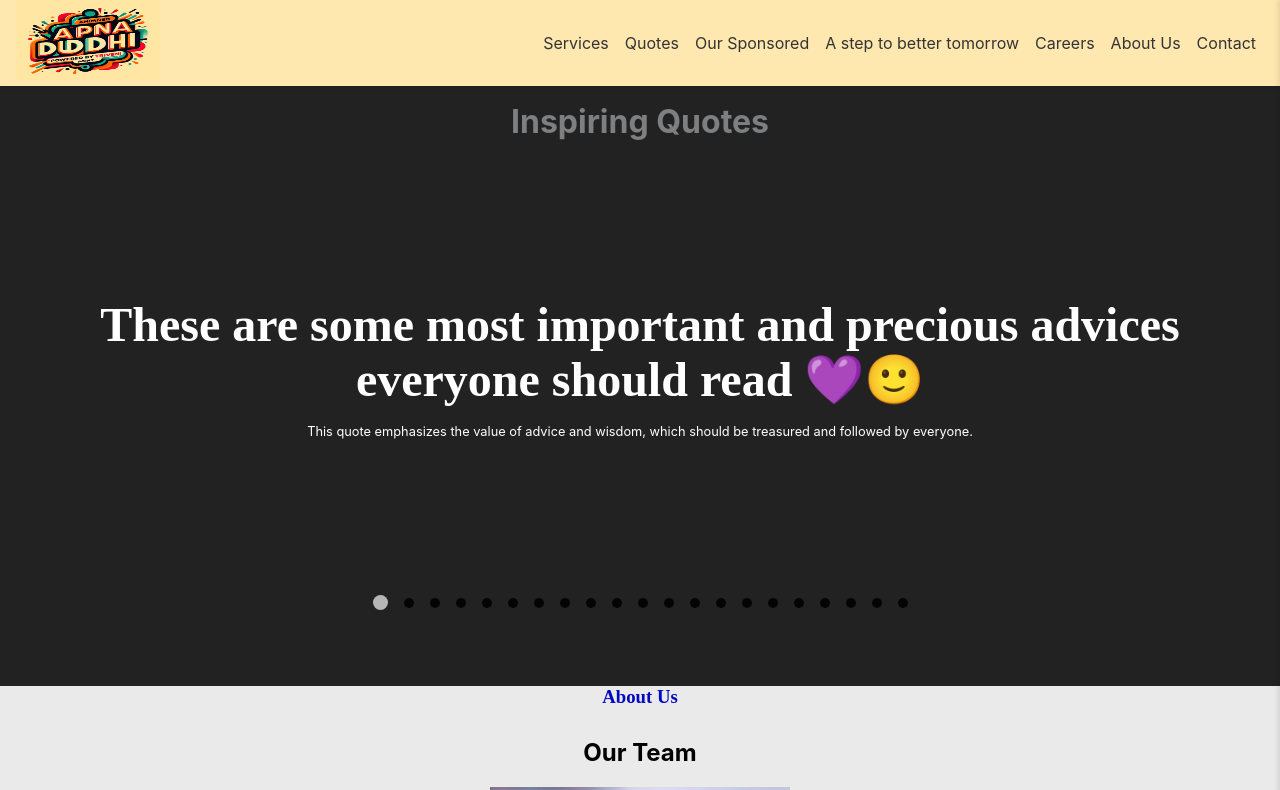
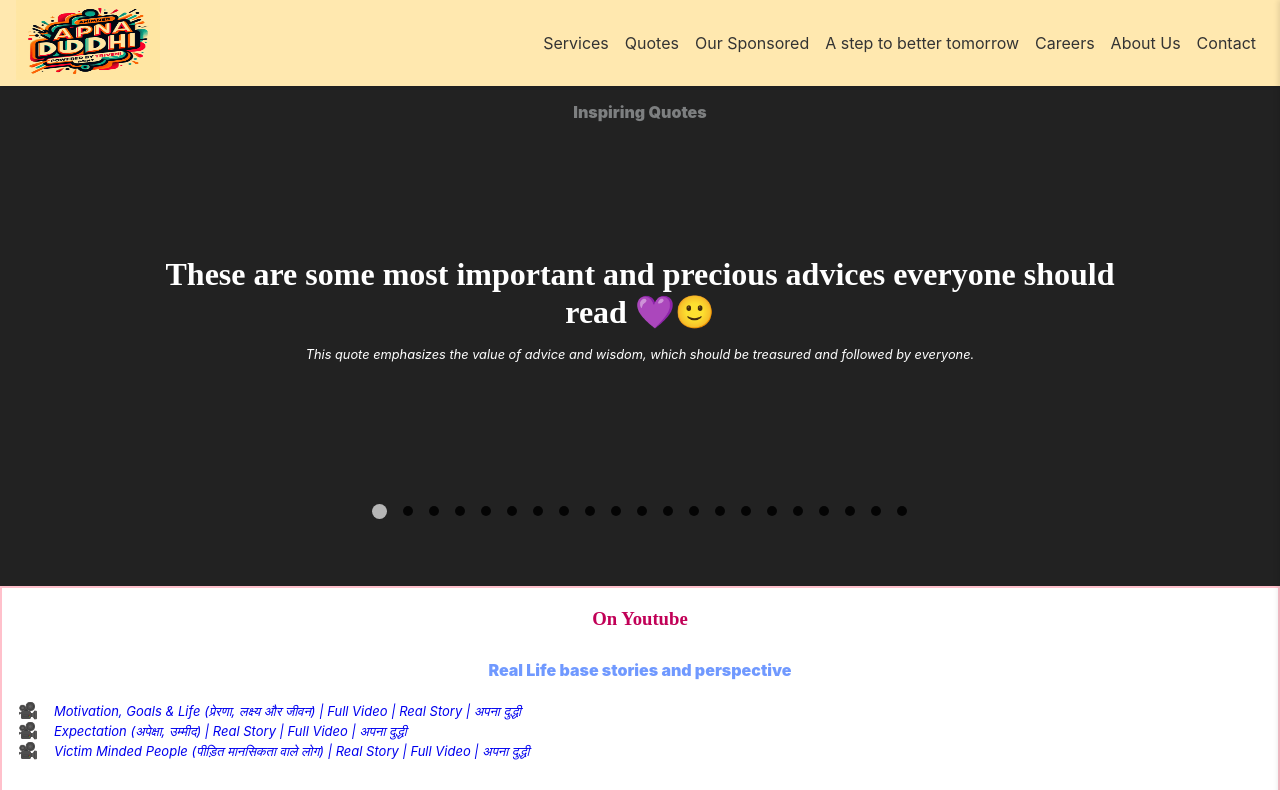
Before and after one commit to ApnaDuddhi/apna-duddhi, a React (Create React App) app: page / in a window 1280 px wide. Shown: the top 790 px of the page. Built offline with nearby package versions, Linux system fonts and the light colour scheme.

Commit message:
FEAT: youtube section

```diff
--- a/src/pages/home/components/header/style.scss
+++ b/src/pages/home/components/header/style.scss
@@ -94,7 +94,7 @@ $z-fixed: 100;
     border-bottom: 1px solid $primary-color;
     height: 40px;
     &:first-child {
-      // border-top: 1px solid $primary-color;
+      border-top: 1px solid $primary-color;
     }
     &:hover {
       color: $first-color;
--- a/src/pages/home/components/index.ts
+++ b/src/pages/home/components/index.ts
@@ -1,5 +1,6 @@
+import { About } from "./about";
 import { Header } from "./header";
-import { About } from "./about";
+import { Youtube } from "./youtube";
 import { InspiringQuotes } from "./inspiringQuotes";
 
-export { Header, About, InspiringQuotes };
+export { Header, About, InspiringQuotes, Youtube };
--- a/src/pages/home/components/inspiringQuotes/index.tsx
+++ b/src/pages/home/components/inspiringQuotes/index.tsx
@@ -4,16 +4,18 @@ import DATA from "./data.json";
 
 const InspiringQuotes = () => {
   const [quoteIndex, setQuoteIndex] = useState(0);
+  const [forcedIndex, setForcedIndex] = useState(0);
 
   // Change quotes continuously with an interval
   useEffect(() => {
+    setQuoteIndex(forcedIndex);
     const interval = setInterval(() => {
       setQuoteIndex((prevIndex) =>
         prevIndex === DATA.length - 1 ? 0 : prevIndex + 1
       );
-    }, 10000); // Change every 5 seconds
+    }, 15000); // Change every 15 seconds
     return () => clearInterval(interval);
-  }, []);
+  }, [forcedIndex]);
 
   return (
     <div className="inspiring-container">
@@ -27,11 +29,16 @@ const InspiringQuotes = () => {
           {DATA.map((quote, index) => {
             return (
               <div
-                className={`circle ${
-                  index === quoteIndex ? "active" : "disable"
-                }`}
-                key={quote.id}
-              />
+                className="circle-wrapper"
+                onClick={() => setForcedIndex(index)}
+              >
+                <div
+                  className={`circle ${
+                    index === quoteIndex ? "active" : "disable"
+                  }`}
+                  key={quote.id}
+                />
+              </div>
             );
           })}
         </div>
--- a/src/pages/home/components/inspiringQuotes/style.scss
+++ b/src/pages/home/components/inspiringQuotes/style.scss
@@ -1,5 +1,5 @@
 .inspiring-container {
-  min-height: 600px;
+  min-height: 500px;
   width: 100vw;
   background-color: #000d;
   color: #fff;
@@ -8,9 +8,10 @@
   padding: 1rem 0rem;
 
   .heading {
-    font-size: 2rem;
+    font-size: 1rem;
     color: rgb(125, 127, 128);
     text-align: center;
+    font-weight: 900;
   }
   .quote-container {
     width: 90%;
@@ -22,18 +23,25 @@
     margin: 0 auto;
     text-align: center;
     .quote-title {
-      font-size: 3rem;
+      font-size: 2rem;
       font-weight: bold;
       font-family: "Fasthand";
     }
     .quote-explanation {
       font-size: 0.8rem;
       margin-top: 1rem;
+      font-style: italic;
     }
   }
   .counter-container {
     display: flex;
     justify-content: center;
+    align-items: center;
+
+    .circle-wrapper {
+        // border: 1px solid white;
+        height: 30px;
+        display: flex;
         align-items: center;
 
       .circle {
@@ -42,7 +50,8 @@
         border-radius: 50%;
         background-color: #b6b6b6;
         margin: 0 0.5rem;
-      transition: all 0.5s ease-in-out;
+        transition: all 0.3s ease-in-out;
+
       }
       .active {
         width: 15px;
@@ -53,3 +62,4 @@
       }
     }
   }
+}
--- /dev/null
+++ b/src/pages/home/components/youtube/data.json
@@ -0,0 +1,17 @@
+{
+  "Real Life base stories and perspective": [
+    {
+      "title": "Motivation, Goals & Life (प्रेरणा, लक्ष्य और जीवन) | Full Video | Real Story | अपना दुद्धी",
+      "url": "https://youtu.be/l8UHOiOupvs"
+    },
+    {
+      "title": "Expectation (अपेक्षा, उम्मीद) | Real Story | Full Video | अपना दुद्धी",
+      "url": "https://youtu.be/A2sZGHBk6I4"
+    },
+
+    {
+      "title": "Victim Minded People (पीड़ित मानसिकता वाले लोग) | Real Story | Full Video | अपना दुद्धी",
+      "url": "https://youtu.be/0VKQCSeK-ws"
+    }
+  ]
+}
--- /dev/null
+++ b/src/pages/home/components/youtube/index.tsx
@@ -0,0 +1,48 @@
+import React from "react";
+
+import "./style.scss";
+import DATA from "./data.json";
+
+type RealLifeStory = {
+  title: string;
+  url: string;
+};
+
+type RealLifeStories = {
+  "Real Life base stories and perspective": RealLifeStory[];
+};
+
+// Example usage:
+const stories: RealLifeStories = DATA;
+
+const Youtube = () => {
+  return (
+    <div className="youtube-container">
+      <h3 className="heading">On Youtube</h3>
+      <div className="youtube-section">
+        {Object.keys(stories).map((section) => (
+          <>
+            <p className="section-title">{section}</p>
+            <div>
+              {stories[section as keyof RealLifeStories].map((item) => (
+                <div>
+                  <span className="video-icon">🎥</span>
+                  <a
+                    href="https://youtu.be/0VKQCSeK-ws?si=g-CCJrEvt3xYwAPE"
+                    rel="noreferrer"
+                    target="_blank"
+                    className="link"
+                  >
+                    {item.title}
+                  </a>
+                </div>
+              ))}
+            </div>
+          </>
+        ))}
+      </div>
+    </div>
+  );
+};
+
+export { Youtube };
--- /dev/null
+++ b/src/pages/home/components/youtube/style.scss
@@ -0,0 +1,28 @@
+.youtube-container {
+  height: 300px;
+
+  .heading {
+    font-family: "Fasthand";
+    color: #c10057;
+    margin-top: 20px;
+    margin-bottom: 30px;
+    text-align: center;
+  }
+  .youtube-section {
+    .section-title {
+      font-size: 16px;
+      font-weight: 900;
+      color: #7099ff;
+      text-align: center;
+      margin-bottom: 20px;
+    }
+    .video-icon {
+      margin: 16px;
+    }
+    .link {
+      width: auto;
+      font-size: small;
+      font-style: italic;
+    }
+  }
+}
--- a/src/pages/home/index.tsx
+++ b/src/pages/home/index.tsx
@@ -1,15 +1,19 @@
 import React from "react";
 
 import "./style.css";
-import { About, Header, InspiringQuotes } from "./components";
+import { About, Header, InspiringQuotes, Youtube } from "./components";
 
 const Home = () => {
   return (
     <div>
       <Header />
       <InspiringQuotes />
+      <div style={{border: '2px solid pink'}}>
+        <Youtube />
+      </div>
       <About />
       {/* <p>home</p> */}
+
     </div>
   );
 };
```
Also changed, not shown: src/pages/home/components/youtube/next.png (added). Lines whose indentation alone changed are shown as unchanged.
